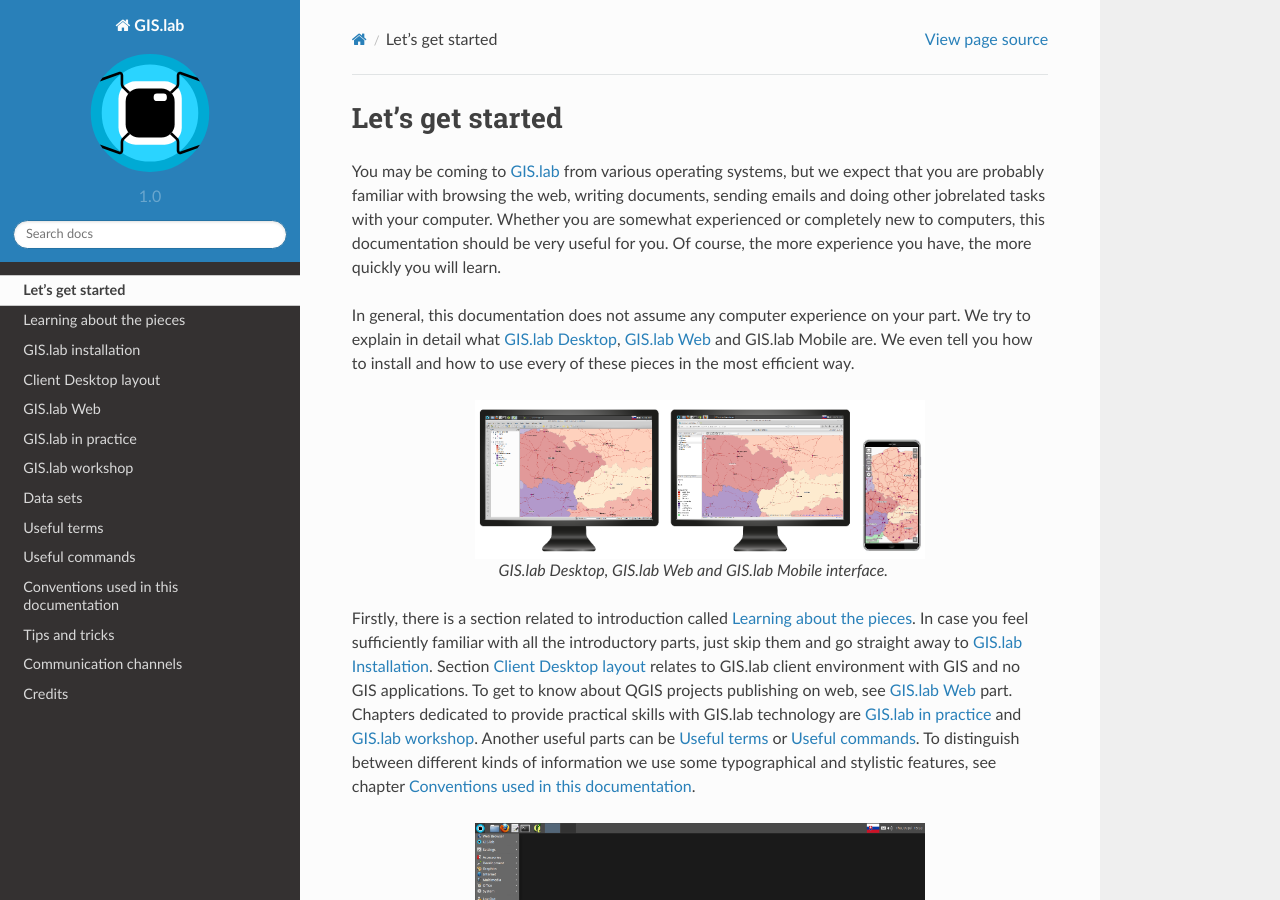
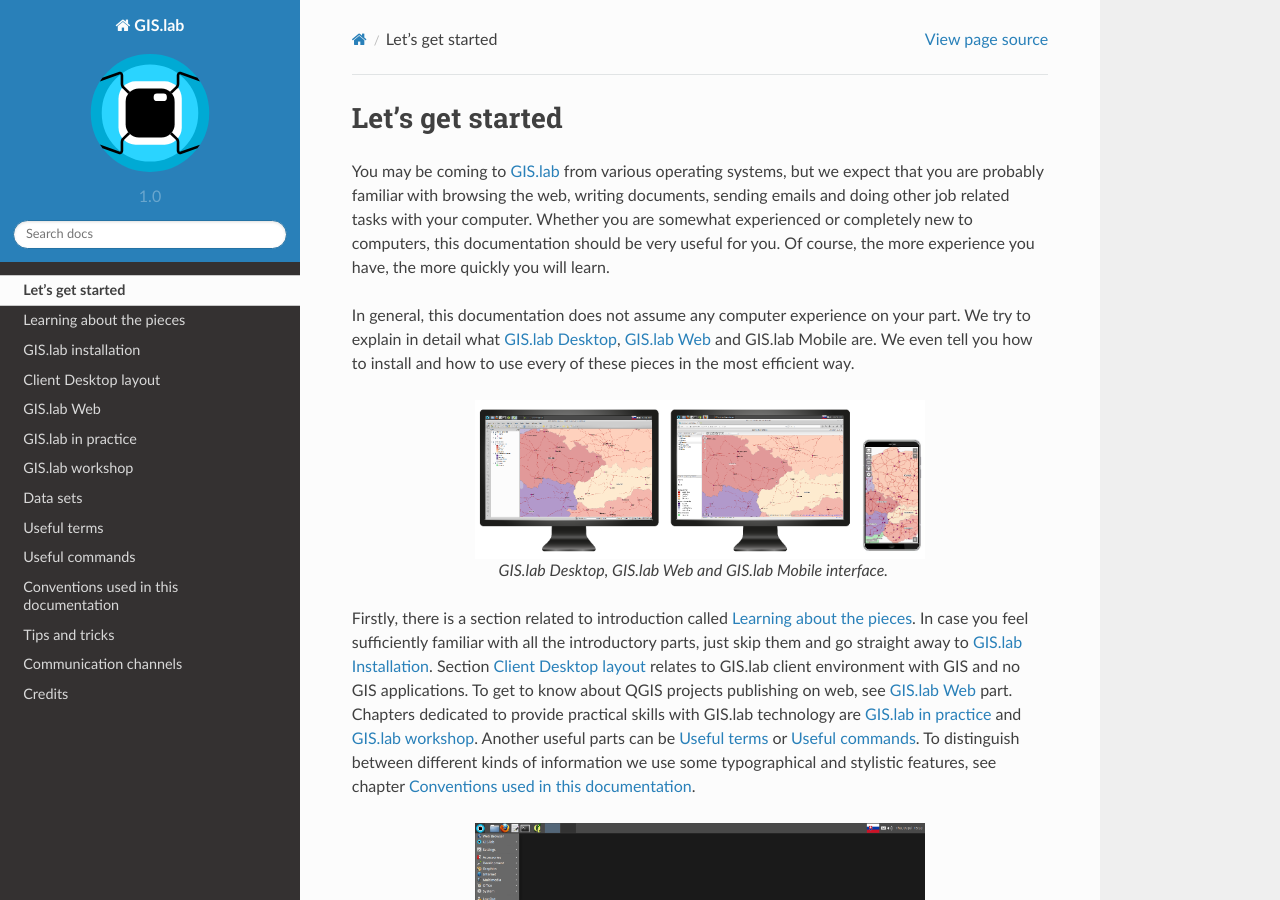
Before and after one commit to gislab-npo/gislab-doc, a Sphinx documentation site: the page built from docs/general/start.rst, in a window 1280 px wide and 900 px high. Built offline with Sphinx 7.4.7 and the Read the Docs theme 2.0.0, drawn with Linux system fonts in a browser that asks for light colours; formulas are drawn with MathJax 3.

```diff
--- a/docs/general/start.rst
+++ b/docs/general/start.rst
@@ -7,7 +7,7 @@ Let's get started
 You may be coming to :ref:`GIS.lab <about>` from various operating systems,
 but we expect that you are probably
 familiar with browsing the web, writing documents, sending emails and doing other
-jobrelated tasks with your computer. Whether you are somewhat experienced or
+job related tasks with your computer. Whether you are somewhat experienced or
 completely new to computers, this documentation should be very useful for you.
 Of course, the more experience you have, the more quickly you will learn.
 
```
Also changed, not shown: docs/installation/configuration.rst (+6 -2 lines).
